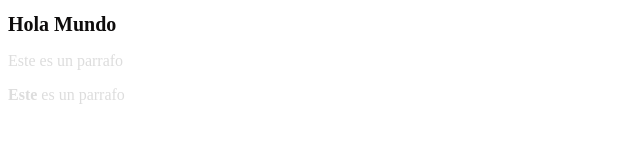
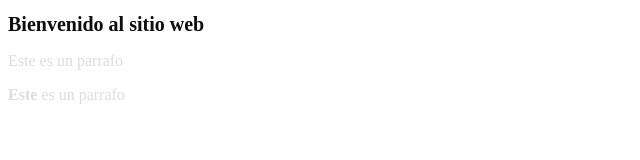
Before and after one commit to Giulianayarleque/proyectoGit, a plain HTML site: page index.html in a window 1280 px wide. Shown: the whole page, without its empty margins (0-640 px from the left). Drawn offline with Linux system fonts and the light colour scheme.

Commit message:
Se modifica el titulo de la web

```diff
--- a/index.html
+++ b/index.html
@@ -10,7 +10,7 @@
 </head>
 
 <body>
-  <h1>Hola Mundo</h1>
+  <h1>Bienvenido al sitio web</h1>
   <p> Este es un parrafo</p>
   <p> <strong>Este</strong> es un parrafo</p>
 
```
